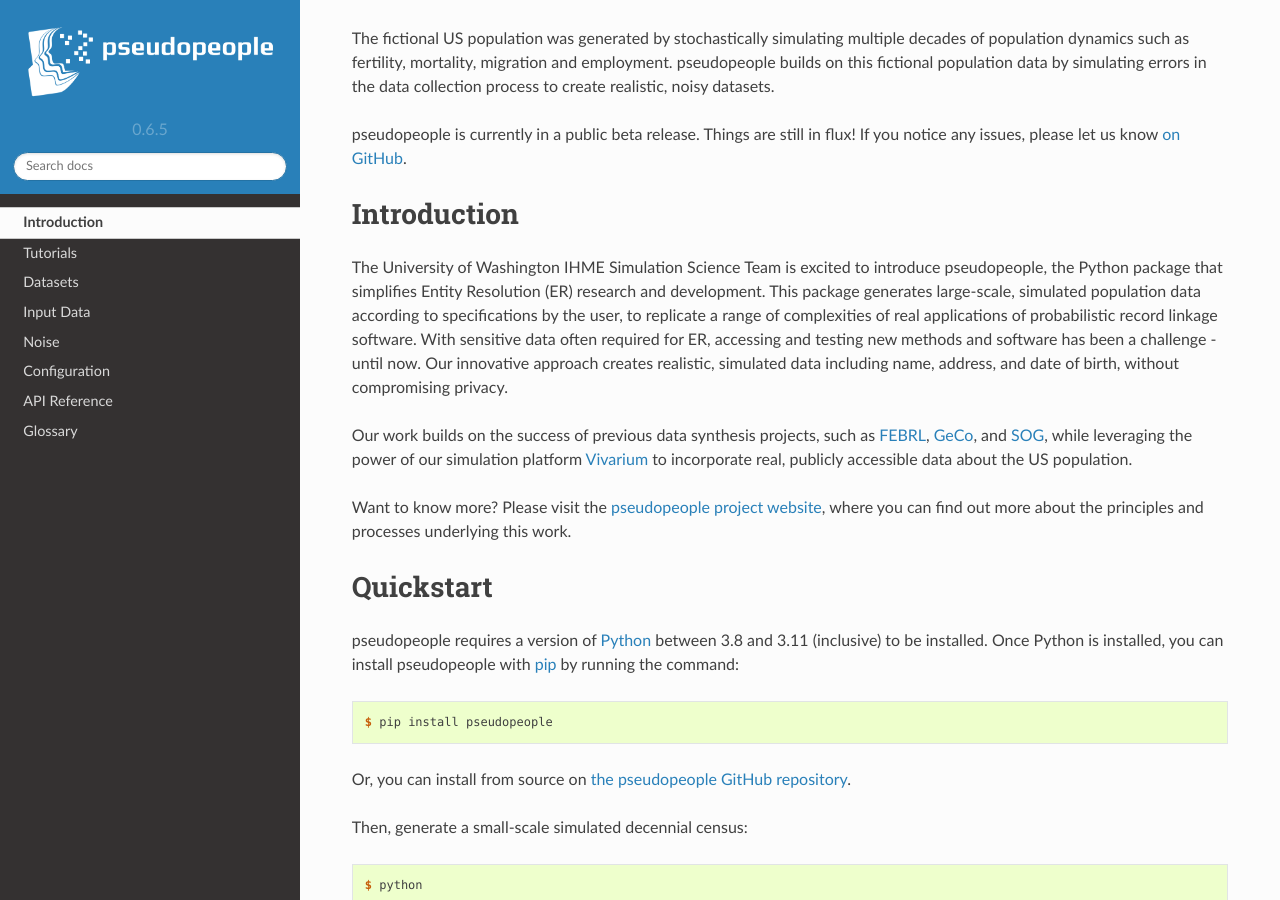
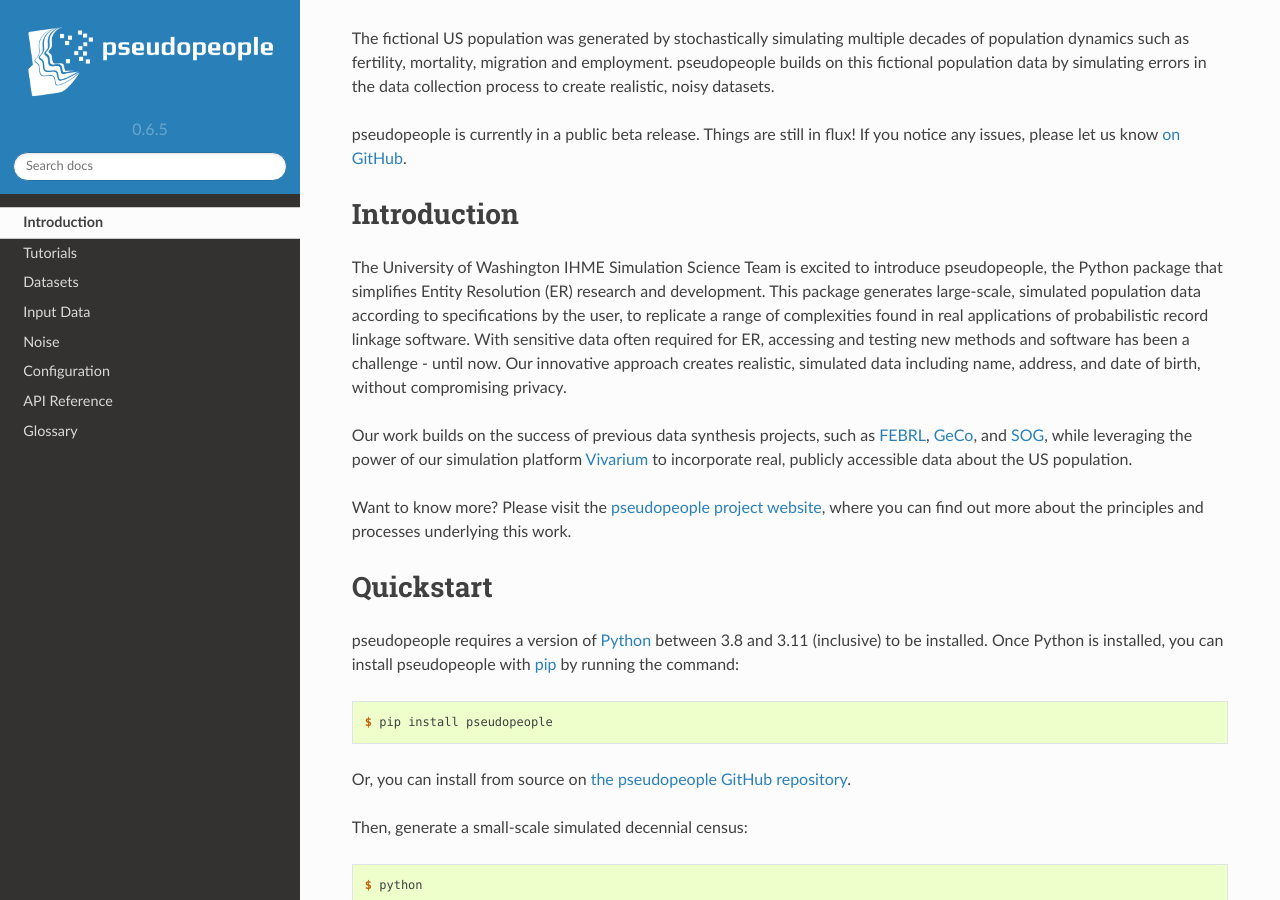
Before and after one commit to ihmeuw/pseudopeople, a Sphinx documentation site: the page built from docs/source/index.rst, in a window 1280 px wide and 900 px high, scrolled down 568 px. Built offline with Sphinx 7.4.7 and the Read the Docs theme 2.0.0, drawn with Linux system fonts in a browser that asks for light colours.

Commit message:
Update docs/source/index.rst
Co-authored-by: Zeb Burke-Conte <zmbc@users.noreply.github.com>

```diff
--- a/docs/source/index.rst
+++ b/docs/source/index.rst
@@ -31,7 +31,7 @@
 The University of Washington IHME Simulation Science Team is excited to introduce pseudopeople,
 the Python package that simplifies Entity Resolution (ER) research and development.
 This package generates large-scale, simulated population data according to specifications by the user,
-to replicate a range of complexities of real applications of probabilistic record linkage software.
+to replicate a range of complexities found in real applications of probabilistic record linkage software.
 With sensitive data often required for ER, accessing and testing new methods and software has been a challenge - until now.
 Our innovative approach creates realistic, simulated data including name, address, and date of birth, without compromising privacy.
 
```
